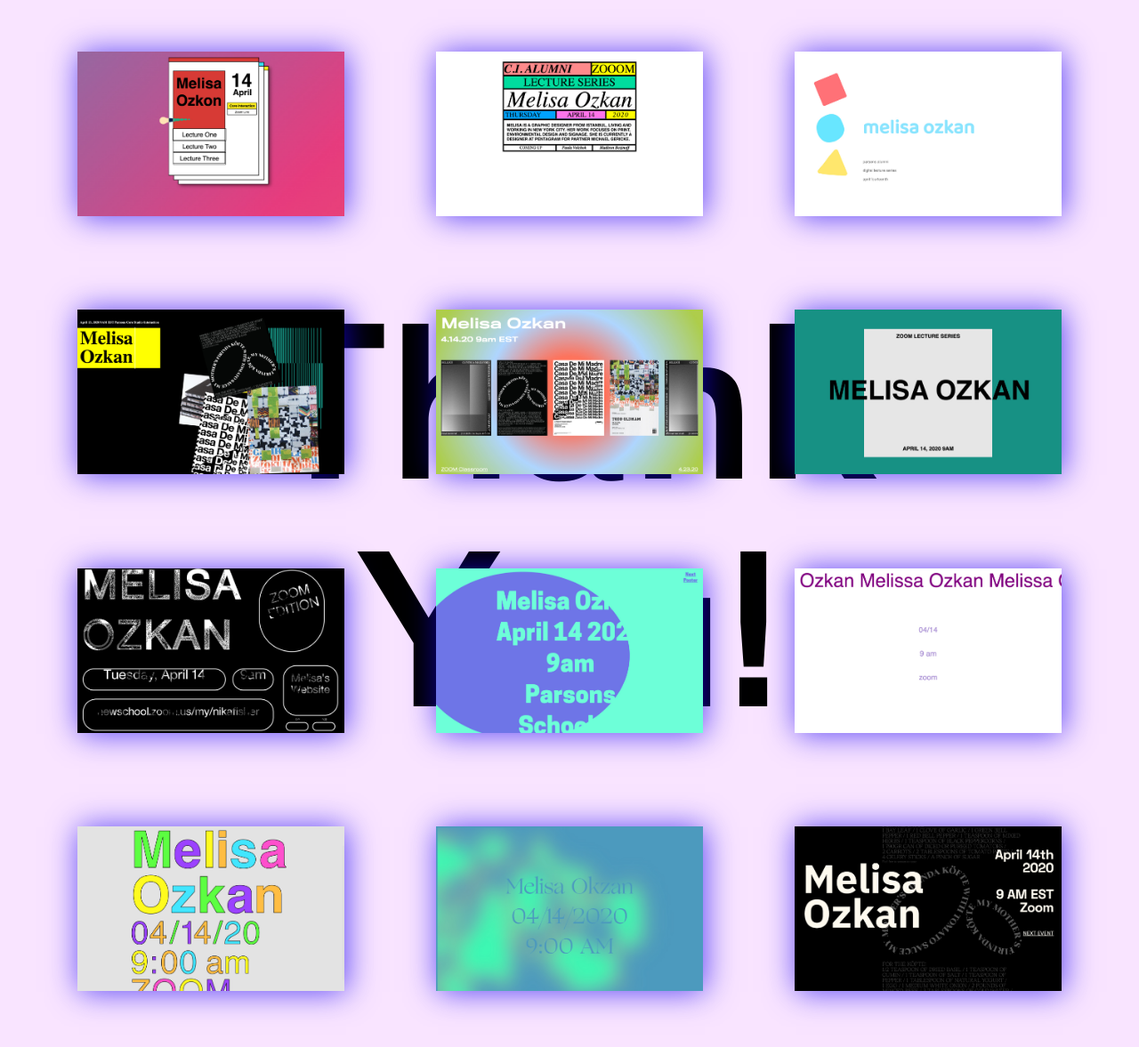
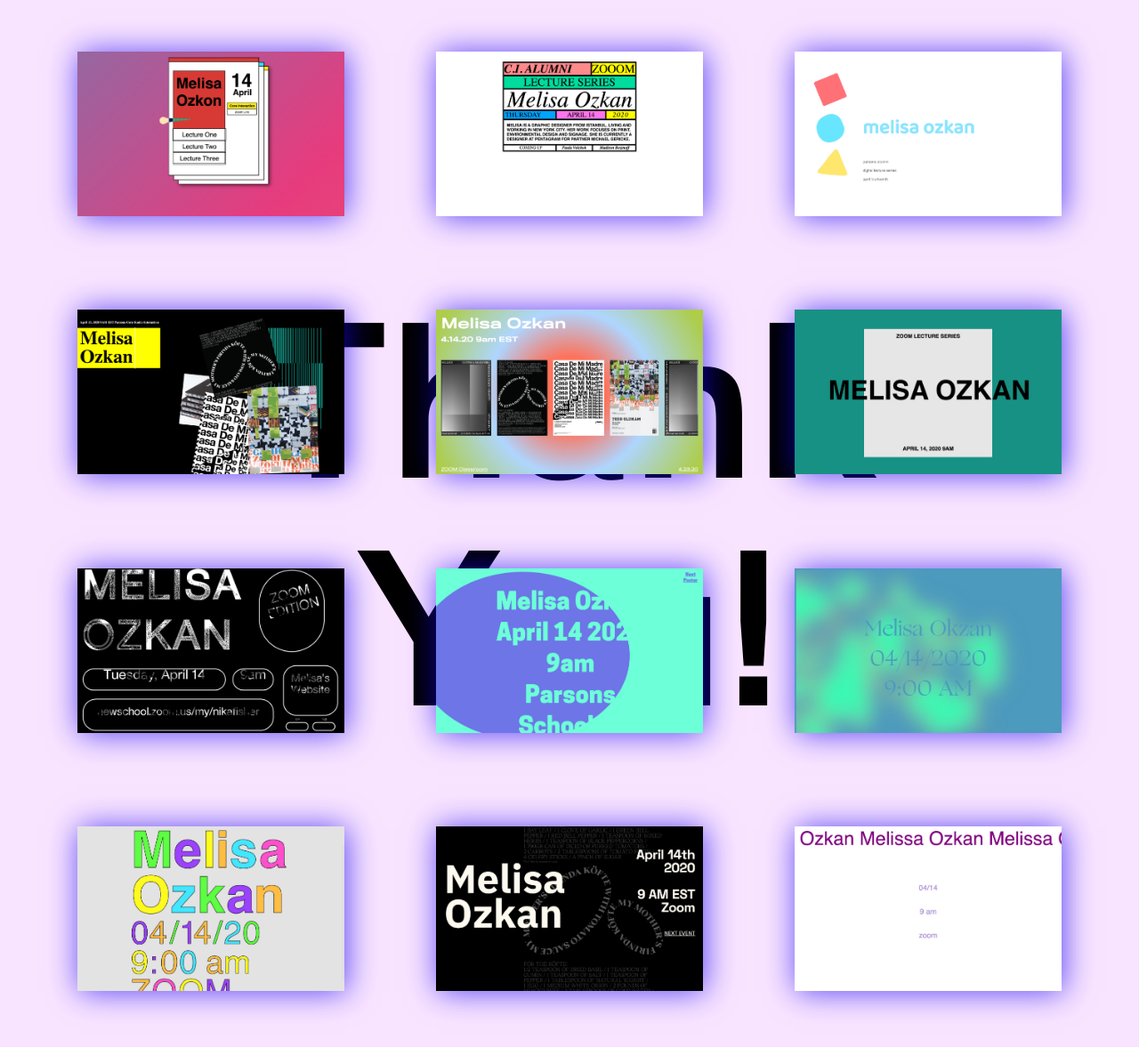
Before and after one commit to dylanfisher/ci20, a Jekyll site: the page guest-lectures/index.html, which Jekyll copies as it is, in a window 1280 px wide and 1177 px high. Shown: the whole window at 89% size. Built offline with Jekyll 4.4.1, drawn with Linux system fonts in a browser that asks for light colours; some web fonts are replaced.

Commit message:
Move one with typo out

```diff
--- a/guest-lectures/index.html
+++ b/guest-lectures/index.html
@@ -33,17 +33,17 @@
       <a href="https://ethanhalpern.github.io/projects/posters/poster.html" target="_blank">
         <img src="assets/img/ethan.jpg">
       </a>
-      <a href="https://emilypopovitz.github.io/projects/poster-series/index.html" target="_blank">
-        <img src="assets/img/emily.jpg">
+      <a href="https://anikapreilian.github.io/poster-series/" target="_blank">
+        <img src="assets/img/ani.jpg">
       </a>
       <a href="https://danielarrr.github.io/posters/" target="_blank">
         <img src="assets/img/daniela.jpg">
       </a>
-      <a href="https://anikapreilian.github.io/poster-series/" target="_blank">
-        <img src="assets/img/ani.jpg">
-      </a>
       <a href="https://allisonyick.github.io/projects/poster-series/melisa-ozkan/index.html" target="_blank">
         <img src="assets/img/allison.jpg">
+      </a>
+      <a href="https://emilypopovitz.github.io/projects/poster-series/index.html" target="_blank">
+        <img src="assets/img/emily.jpg">
       </a>
     </div>
   </div>
```
